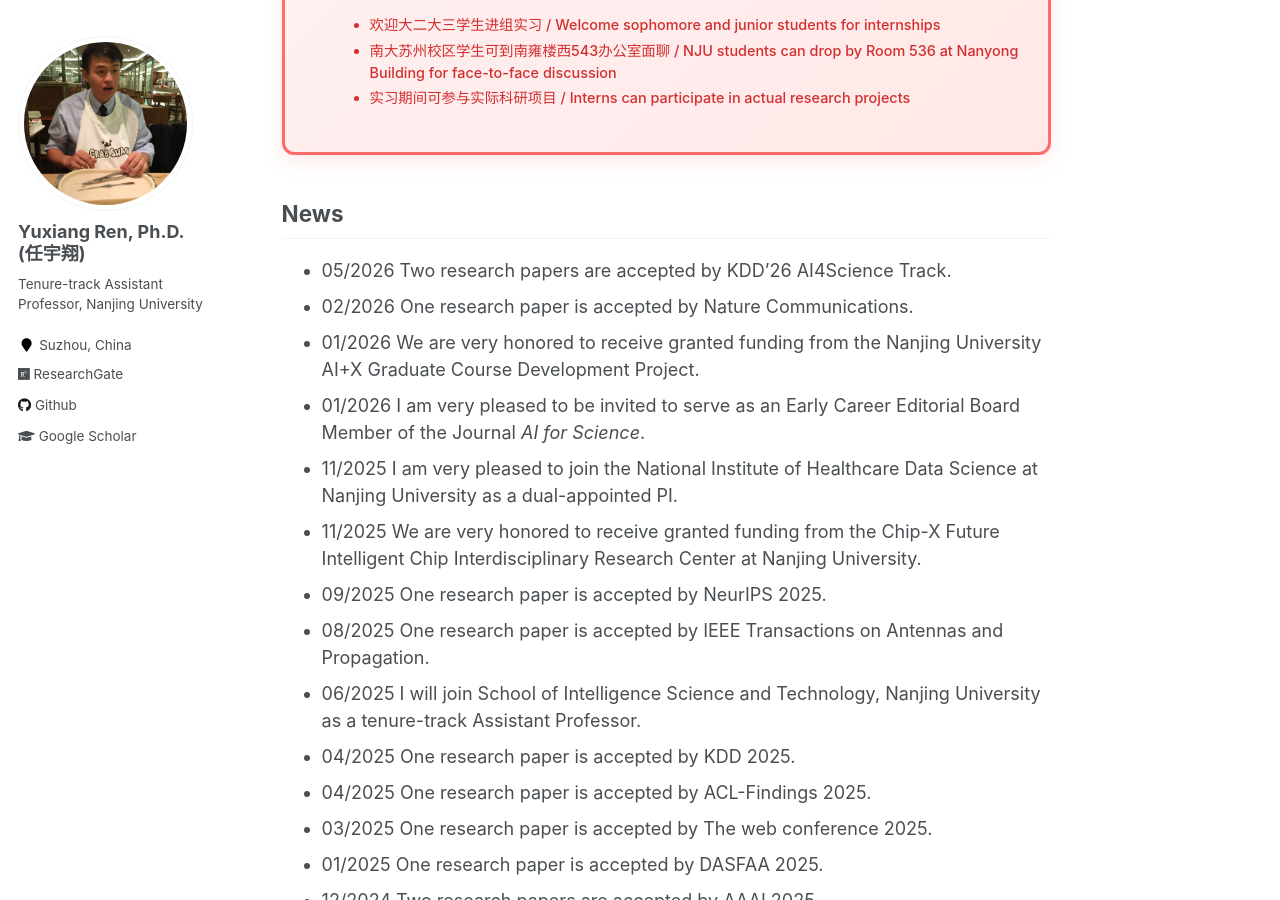
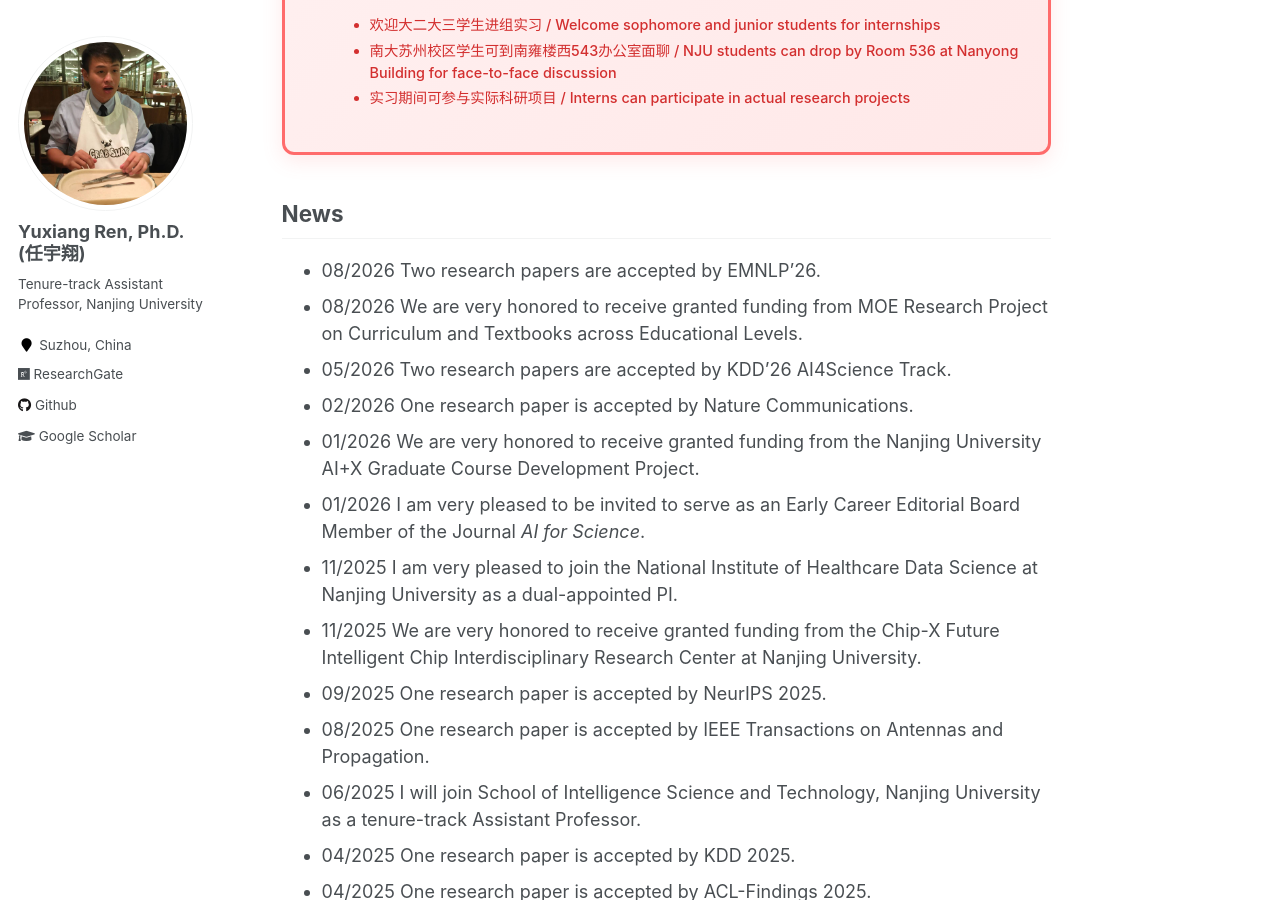
Before and after one commit to YuxiangRen/YuxiangRen.github.io, a Jekyll site: the page built from _pages/about.md, in a window 1280 px wide and 900 px high, scrolled down 1387 px. Built offline with Jekyll 4.4.1, drawn with Linux system fonts in a browser that asks for light colours; some of the changed text lies outside the part shown.

Commit message:
2026-08-21

```diff
--- a/_pages/about.md
+++ b/_pages/about.md
@@ -25,7 +25,7 @@ My research interests primarily focus on AI4Science, Smart Grid Analytics, Multi
 
 <div class="recruitment-section">
 
-<p class="recruitment-title">2027年秋季研究生招生 / 2027 Fall Graduate Student Recruitment</p>
+<p class="recruitment-title">2028年秋季研究生招生 / 2028 Fall Graduate Student Recruitment</p>
 <p class="recruitment-title">团队长期招聘科研实习生 / Researh Intern Hiring！</p>
 
 <p class="recruitment-subtitle">招生方向 / Research Areas:</p>
@@ -62,6 +62,8 @@ My research interests primarily focus on AI4Science, Smart Grid Analytics, Multi
 
 News
 ------
+* 08/2026 Two research papers are accepted by EMNLP'26.
+* 08/2026 We are very honored to receive granted funding from MOE Research Project on Curriculum and Textbooks across Educational Levels.
 * 05/2026 Two research papers are accepted by KDD'26 AI4Science Track.
 * 02/2026 One research paper is accepted by Nature Communications.
 * 01/2026 We are very honored to receive granted funding from the Nanjing University AI+X Graduate Course Development Project.
```
